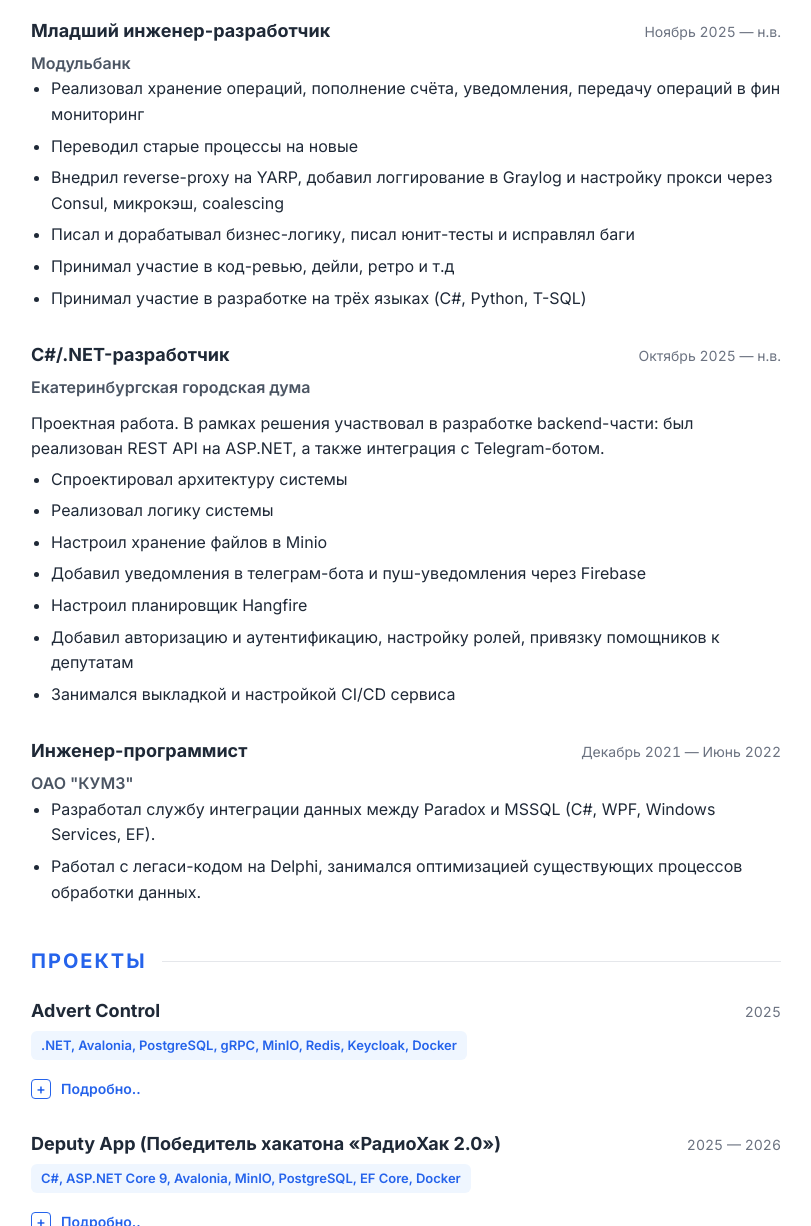
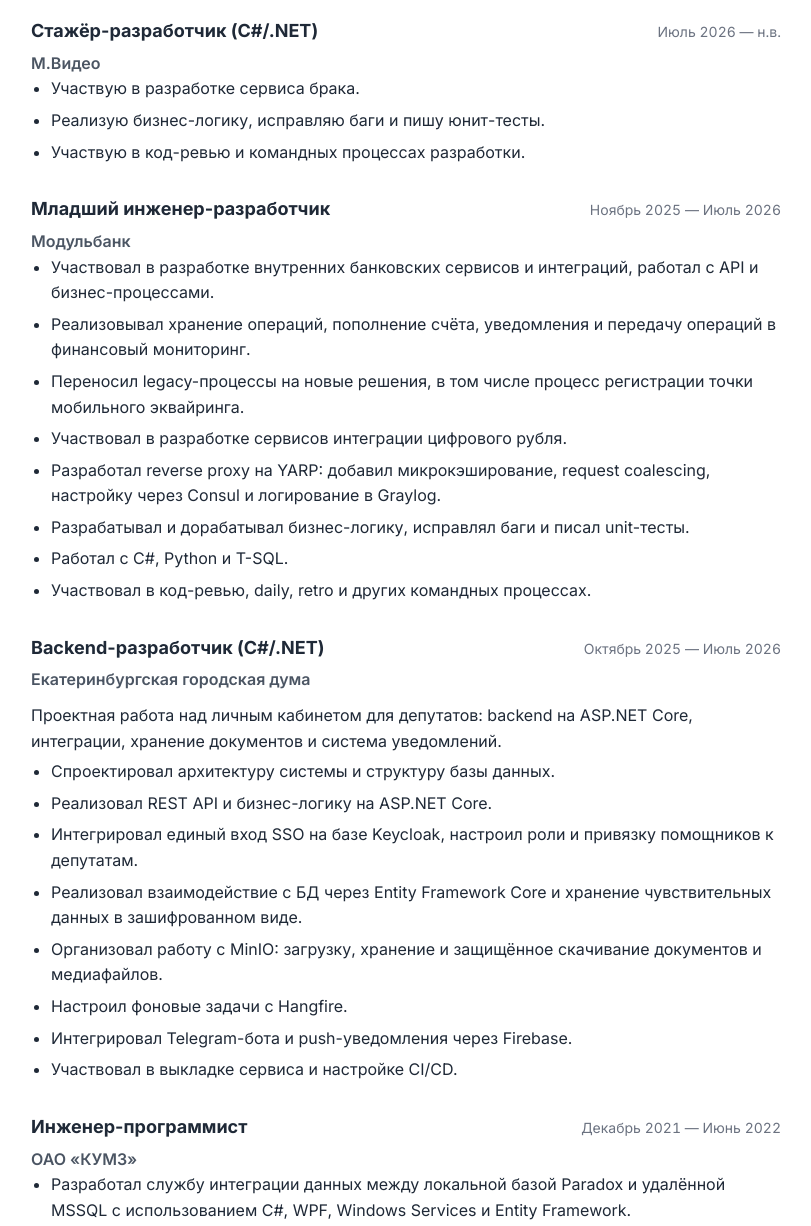
Before and after one commit to holo2k/resume-web, a plain HTML site: page index.html in a window 1280 px wide. Shown: the part 277-1503 px from the top of the page, without its empty margins (234-1045 px from the left). Drawn offline with Linux system fonts and the light colour scheme.

Commit message:
Update index.html

```diff
--- a/index.html
+++ b/index.html
@@ -2,7 +2,7 @@
 <html lang="ru">
 <head>
   <meta charset="UTF-8">
-  <title>Беликов Никита — Software Engineer</title>
+  <title>Беликов Никита</title>
   <meta name="viewport" content="width=device-width, initial-scale=1">
   <link rel="preconnect" href="https://fonts.googleapis.com">
   <link rel="preconnect" href="https://fonts.gstatic.com" crossorigin>
@@ -204,35 +204,51 @@
 
     <div class="item">
       <div class="item-header">
-        <span class="title">Младший инженер-разработчик</span>
-        <span class="date">Ноябрь 2025 — н.в.</span>
+        <span class="title">Стажёр-разработчик (C#/.NET)</span>
+        <span class="date">Июль 2026 — н.в.</span>
       </div>
-      <div class="org">Модульбанк</div>
+      <div class="org">М.Видео</div>
       <ul>
-          <li>Реализовал хранение операций, пополнение счёта, уведомления, передачу операций в фин мониторинг</li>
-          <li>Переводил старые процессы на новые</li>
-          <li>Внедрил reverse-proxy на YARP, добавил логгирование в Graylog и настройку прокси через Consul, микрокэш, coalescing</li>
-          <li>Писал и дорабатывал бизнес-логику, писал юнит-тесты и исправлял баги</li>
-          <li>Принимал участие в код-ревью, дейли, ретро и т.д</li>
-          <li>Принимал участие в разработке на трёх языках (C#, Python, T-SQL)</li>
+        <li>Участвую в разработке сервиса брака.</li>
+        <li>Реализую бизнес-логику, исправляю баги и пишу юнит-тесты.</li>
+        <li>Участвую в код-ревью и командных процессах разработки.</li>
       </ul>
     </div>
 
     <div class="item">
       <div class="item-header">
-        <span class="title">C#/.NET-разработчик</span>
-        <span class="date">Октябрь 2025 — н.в.</span>
+        <span class="title">Младший инженер-разработчик</span>
+        <span class="date">Ноябрь 2025 — Июль 2026</span>
+      </div>
+      <div class="org">Модульбанк</div>
+      <ul>
+        <li>Участвовал в разработке внутренних банковских сервисов и интеграций, работал с API и бизнес-процессами.</li>
+        <li>Реализовывал хранение операций, пополнение счёта, уведомления и передачу операций в финансовый мониторинг.</li>
+        <li>Переносил legacy-процессы на новые решения, в том числе процесс регистрации точки мобильного эквайринга.</li>
+        <li>Участвовал в разработке сервисов интеграции цифрового рубля.</li>
+        <li>Разработал reverse proxy на YARP: добавил микрокэширование, request coalescing, настройку через Consul и логирование в Graylog.</li>
+        <li>Разрабатывал и дорабатывал бизнес-логику, исправлял баги и писал unit-тесты.</li>
+        <li>Работал с C#, Python и T-SQL.</li>
+        <li>Участвовал в код-ревью, daily, retro и других командных процессах.</li>
+      </ul>
+    </div>
+
+    <div class="item">
+      <div class="item-header">
+        <span class="title">Backend-разработчик (C#/.NET)</span>
+        <span class="date">Октябрь 2025 — Июль 2026</span>
       </div>
       <div class="org">Екатеринбургская городская дума</div>
-      <p style="margin: 10px 0 5px 0;">Проектная работа. В рамках решения участвовал в разработке backend-части: был реализован REST API на ASP.NET, а также интеграция с Telegram-ботом.</p>
+      <p style="margin: 10px 0 5px 0;">Проектная работа над личным кабинетом для депутатов: backend на ASP.NET Core, интеграции, хранение документов и система уведомлений.</p>
       <ul>
-          <li>Спроектировал архитектуру системы</li>
-          <li>Реализовал логику системы</li>
-          <li>Настроил хранение файлов в Minio</li>
-          <li>Добавил уведомления в телеграм-бота и пуш-уведомления через Firebase</li>
-          <li>Настроил планировщик Hangfire</li>
-          <li>Добавил авторизацию и аутентификацию, настройку ролей, привязку помощников к депутатам</li>
-          <li>Занимался выкладкой и настройкой CI/CD сервиса</li>
+        <li>Спроектировал архитектуру системы и структуру базы данных.</li>
+        <li>Реализовал REST API и бизнес-логику на ASP.NET Core.</li>
+        <li>Интегрировал единый вход SSO на базе Keycloak, настроил роли и привязку помощников к депутатам.</li>
+        <li>Реализовал взаимодействие с БД через Entity Framework Core и хранение чувствительных данных в зашифрованном виде.</li>
+        <li>Организовал работу с MinIO: загрузку, хранение и защищённое скачивание документов и медиафайлов.</li>
+        <li>Настроил фоновые задачи с Hangfire.</li>
+        <li>Интегрировал Telegram-бота и push-уведомления через Firebase.</li>
+        <li>Участвовал в выкладке сервиса и настройке CI/CD.</li>
       </ul>
     </div>
 
@@ -241,10 +257,10 @@
         <span class="title">Инженер-программист</span>
         <span class="date">Декабрь 2021 — Июнь 2022</span>
       </div>
-    <div class="org">ОАО "КУМЗ"</div>
+      <div class="org">ОАО «КУМЗ»</div>
       <ul>
-      <li>Разработал службу интеграции данных между Paradox и MSSQL (C#, WPF, Windows Services, EF).</li>
-      <li>Работал с легаси-кодом на Delphi, занимался оптимизацией существующих процессов обработки данных.</li>
+        <li>Разработал службу интеграции данных между локальной базой Paradox и удалённой MSSQL с использованием C#, WPF, Windows Services и Entity Framework.</li>
+        <li>Работал с legacy-кодом на Delphi, анализировал и оптимизировал процессы обработки данных.</li>
       </ul>
     </div>
   </section>
@@ -255,7 +271,7 @@
     <div class="item">
       <div class="item-header">
         <span class="title">Advert Control</span>
-        <span class="date">2025</span>
+        <span class="date">2026</span>
       </div>
       <div class="tech-stack">.NET, Avalonia, PostgreSQL, gRPC, MinIO, Redis, Keycloak, Docker</div>
       <details>
@@ -278,11 +294,15 @@
       <details>
         <summary>Подробно..</summary>
         <ul>
+          <li>Победитель хакатона «РадиоХак 2.0 — 2025».</li>
           <li>Спроектировал многослойную микросервисную архитектуру на .NET 9.</li>
           <li>Реализовал backend для системы управления документами и публикациями депутатов.</li>
+          <li>Настроил JWT-аутентификацию.</li>
           <li>Разработал хранение файлов в MinIO и выдачу presigned URL для фронтенда.</li>
           <li>Интегрировал Telegram Bot API для уведомлений и настроил логирование через Serilog.</li>
-          <li>Координировал backend-разработку и обеспечил автоматическую миграцию БД при запуске.</li>
+          <li>Собрал docker-compose окружение с PostgreSQL, MinIO и ASP.NET API и настроил автоматическую миграцию БД при запуске.</li>
+          <li>Создал и отладил unit-тесты.</li>
+          <li>Координировал backend-разработку и участвовал в финальной презентации проекта.</li>
         </ul>
       </details>
     </div>
@@ -292,11 +312,12 @@
         <span class="title">Account Service</span>
         <span class="date">2025</span>
       </div>
-      <div class="tech-stack">C#, ASP.NET Core 9, MediatR, Keycloak, RabbitMQ, Hangfire</div>
+      <div class="tech-stack">C#, ASP.NET Core 9, PostgreSQL, EF Core, MediatR, Docker, Keycloak, RabbitMQ, Hangfire</div>
       <details>
         <summary>Подробно..</summary>
         <ul>
           <li>Реализовал REST API для управления банковскими счетами и транзакциями.</li>
+          <li>Добавил CRUD для счетов и транзакций, переводы между счетами, выписки и начисление процентов.</li>
           <li>Внедрил Outbox pattern и RabbitMQ для гарантированной доставки событий.</li>
           <li>Интегрировал Keycloak (JWT) и Hangfire для Cron-задач.</li>
           <li>Написал модульные и интеграционные тесты с использованием xUnit и Testcontainers.</li>
@@ -309,7 +330,7 @@
         <span class="title">Internship Records</span>
         <span class="date">2025</span>
       </div>
-      <div class="tech-stack">C#, ASP.NET Core, Blazor WASM, EF Core, SignalR, Fluent Validation</div>
+      <div class="tech-stack">C#, ASP.NET Core, Blazor WASM, EF Core, MediatR, FluentValidation, SignalR, Docker</div>
       <details>
         <summary>Подробно..</summary>
         <ul>
@@ -332,7 +353,8 @@
         <ul>
           <li>Разработал backend веб-приложения для управления проектами и задачами (boardly.ru).</li>
           <li>Реализовал функционал создания досок и перемещения задач между колонками.</li>
-          <li>Добавил сбор и отображение аналитических метрик по загруженности команды.</li>
+          <li>Добавил сбор и отображение аналитических метрик по задачам и загруженности команды.</li>
+          <li>Настроил контейнеризацию через Docker для развёртывания приложения.</li>
         </ul>
       </details>
     </div>
@@ -421,22 +443,14 @@
   <section>
     <h2>Технические навыки</h2>
     <div class="skills-grid">
-      <div class="skill-category">
-        <strong>Языки</strong>
-        <span>C#, SQL (PostgreSQL, MSSQL, MySQL), Python, JavaScript, HTML/CSS</span>
-      </div>
-      <div class="skill-category">
-        <strong>Backend</strong>
-        <span>.NET 10/9/8, .NET Framework 4.7, EntityFramework, MediatR, gRPC, RabbitMQ, Kafka</span>
-      </div>
-      <div class="skill-category">
-        <strong>Frontend & UI</strong>
-        <span>Avalonia (Desktop/Mobile), Blazor WASM, WPF, Razor </span>
-      </div>
-      <div class="skill-category">
-        <strong>Инструменты</strong>
-        <span>Docker, CI/CD, Keycloak, Redis, MinIO, Linux</span>
-      </div>
+      <div class="skill-category"><strong>Языки</strong><span>C#, SQL (PostgreSQL, MSSQL, MySQL), Python, T-SQL, JavaScript, HTML/CSS</span></div>
+      <div class="skill-category"><strong>Backend</strong><span>.NET 10/9/8, .NET Framework 4.7, ASP.NET Core, EF Core, Dapper, Linq2db, MediatR, FluentValidation, AutoMapper</span></div>
+      <div class="skill-category"><strong>Интеграции</strong><span>REST API, gRPC, Kafka, RabbitMQ, Telegram Bot API, Firebase</span></div>
+      <div class="skill-category"><strong>Безопасность</strong><span>Keycloak, JWT, OAuth 2.0, ASP.NET Identity, CORS, HTTPS, SSO</span></div>
+      <div class="skill-category"><strong>Хранилища и фоновые задачи</strong><span>PostgreSQL, MSSQL, MySQL, Redis, MinIO (S3), Hangfire, Quartz</span></div>
+      <div class="skill-category"><strong>Frontend & UI</strong><span>Avalonia, Blazor WASM, WPF, Razor / Razor Pages</span></div>
+      <div class="skill-category"><strong>Инфраструктура и тестирование</strong><span>Docker, Docker Compose, CI/CD, Testcontainers, xUnit, Serilog, Graylog, Swagger/OpenAPI, Consul</span></div>
+      <div class="skill-category"><strong>Инструменты</strong><span>Visual Studio, VS Code, Git, Postman, DBeaver, Linux, PowerShell, OpenLens, Jira, Mattermost, Confluence</span></div>
     </div>
   </section>
 </div>
```
Lines whose indentation alone changed are shown as unchanged.
